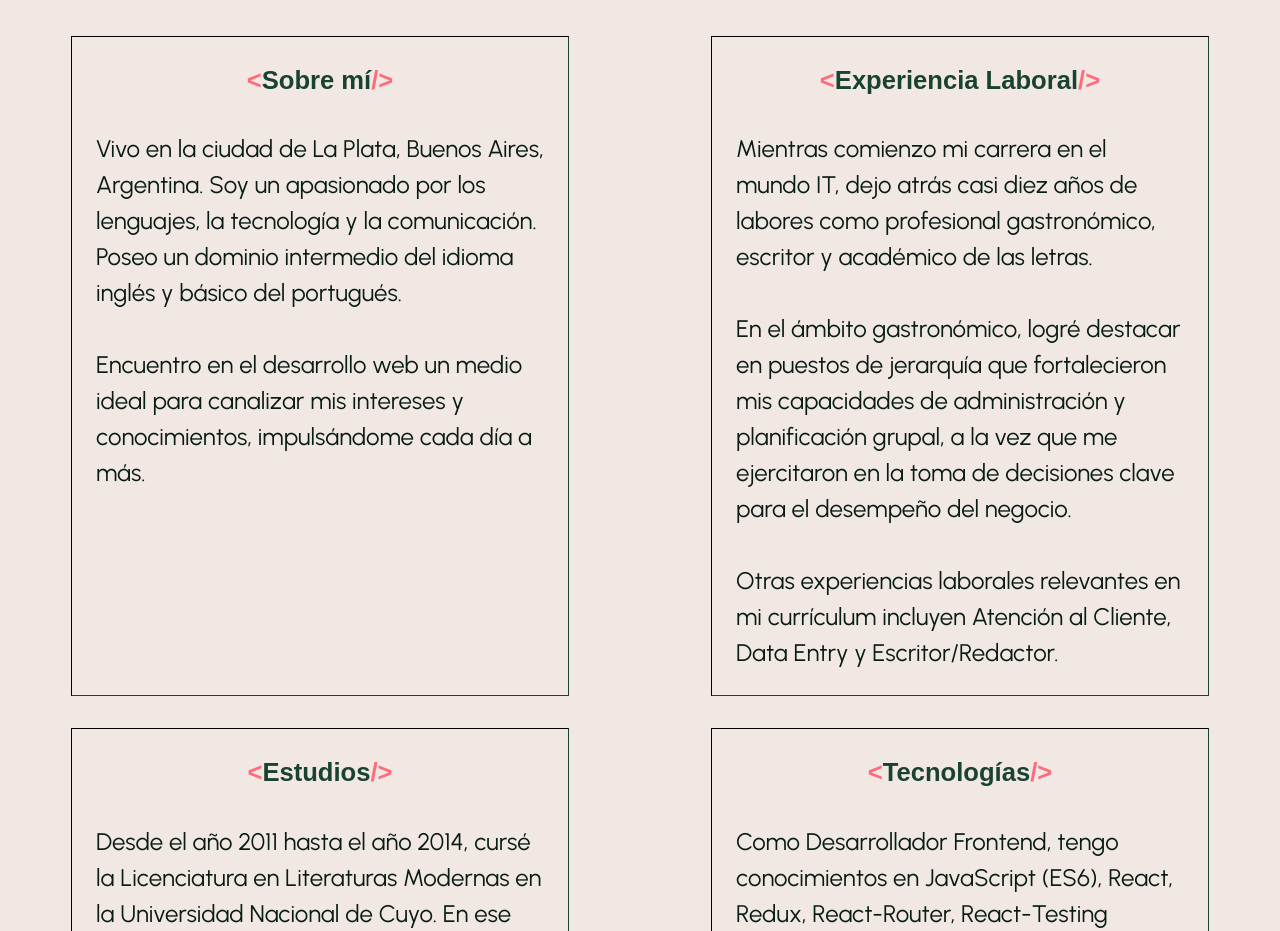
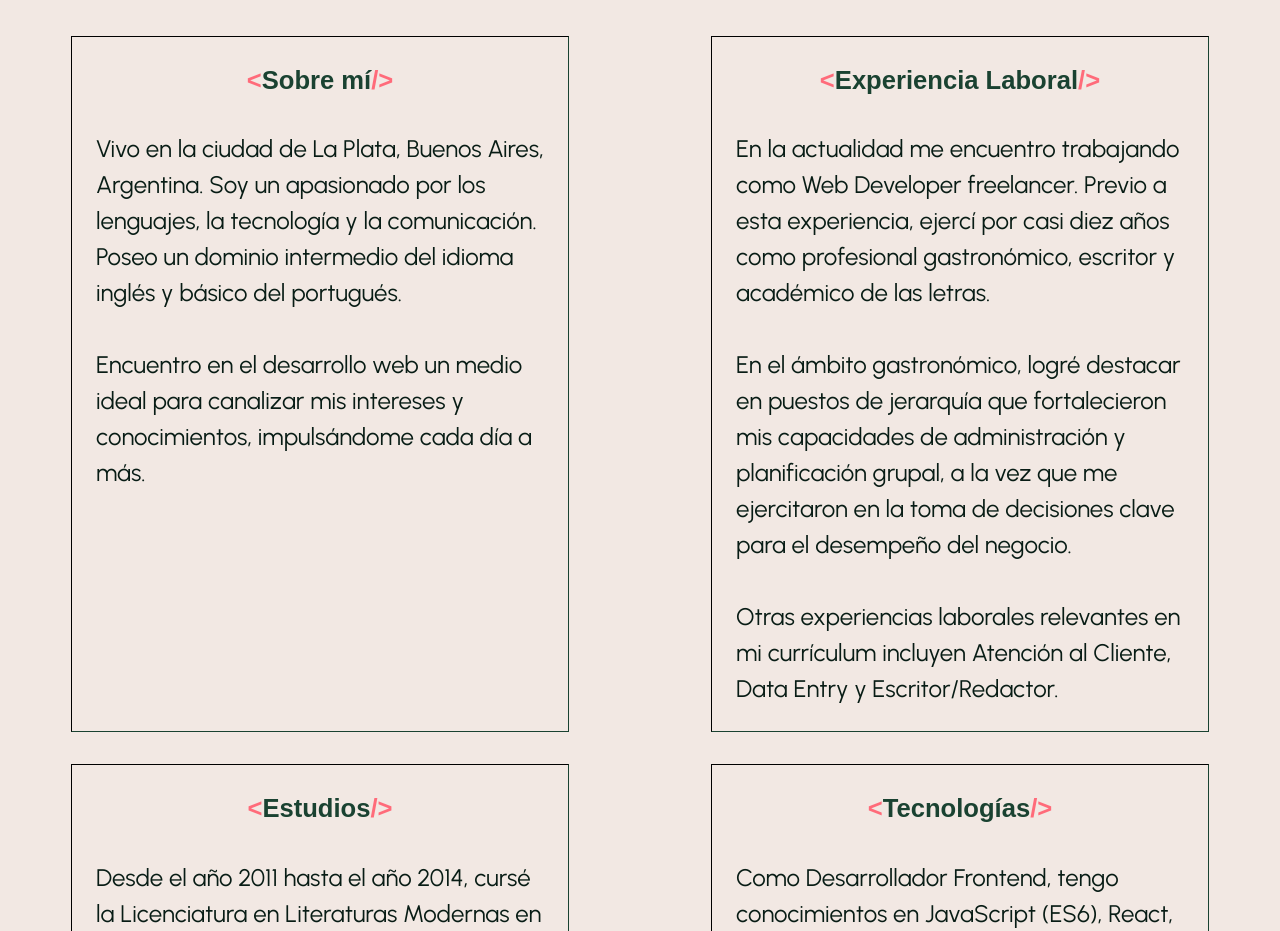
Before and after one commit to emquiroga/new-portfolio, a React (Create React App) app: page / in a window 1280 px wide. Shown: the part 860-1791 px from the top of the page. Built offline with nearby package versions, Linux system fonts and the light colour scheme; a web font is replaced by a local one.

Commit message:
updated work

```diff
--- a/src/content/index.js
+++ b/src/content/index.js
@@ -1,5 +1,5 @@
 export const about = "Vivo en la ciudad de La Plata, Buenos Aires, Argentina. Soy un apasionado por los lenguajes, la tecnología y la comunicación. Poseo un dominio intermedio del idioma inglés y básico del portugués. \n\nEncuentro en el desarrollo web un medio ideal para canalizar mis intereses y conocimientos, impulsándome cada día a más."
-export const work = "Mientras comienzo mi carrera en el mundo IT, dejo atrás casi diez años de labores como profesional gastronómico, escritor y académico de las letras. \n\nEn el ámbito gastronómico, logré destacar en puestos de jerarquía que fortalecieron mis capacidades de administración y planificación grupal, a la vez que me ejercitaron en la toma de decisiones clave para el desempeño del negocio. \n\nOtras experiencias laborales relevantes en mi currículum incluyen Atención al Cliente, Data Entry y Escritor/Redactor."
+export const work = "En la actualidad me encuentro trabajando como Web Developer freelancer. Previo a esta experiencia, ejercí por casi diez años como profesional gastronómico, escritor y académico de las letras. \n\nEn el ámbito gastronómico, logré destacar en puestos de jerarquía que fortalecieron mis capacidades de administración y planificación grupal, a la vez que me ejercitaron en la toma de decisiones clave para el desempeño del negocio. \n\nOtras experiencias laborales relevantes en mi currículum incluyen Atención al Cliente, Data Entry y Escritor/Redactor."
 export const studies = "Desde el año 2011 hasta el año 2014, cursé la Licenciatura en Literaturas Modernas en la Universidad Nacional de Cuyo. En ese trayecto, participé como ayudante de cátedra en tres diferentes oportunidades, potenciando mis habilidades pedagógicas y de investigación. Durante los años 2019 y 2020 retomé dicha carrera en la Universidad Nacional de La Plata. \n\nDesde comienzos del 2021, decidí reorientar mis objetivos profesionales hacia la programación, manteniéndome en formación constante."
 export const techs = "Como Desarrollador Frontend, tengo conocimientos en JavaScript (ES6), React, Redux, React-Router, React-Testing (incipiente), HTML, CSS, Sass, Bootstrap, Materialize y otros frameworks de estilos. \n\nTambién cuento con conocimientos en bases de datos relacionales (MySQL), backend con PHP (Laravel) y desarrollo con arquitectura  MVC."
 export const expectations = "Mi objetivo actual es poder insertarme en una empresa que me permita potenciar mis habilidades y canalizar mi entusiamo por el desarrollo web. De igual manera, me gustaría poder desempeñarme de manera freelance, en perspectiva de fortalecer mi desempeño con metodologías ágiles. \n\nFinalmente, desearía a futuro poder expandir no solo mi stack de lenguajes y tecnologías, sino también incursionar en el diseño UI/UX, como también poder ofrecer mentorías y capacitaciones que canalicen al máximo mis aptitudes IT, creativas y pedagígicas."
```
Also changed, not shown: 2 other files (tests, documents, lock files or other folders).
